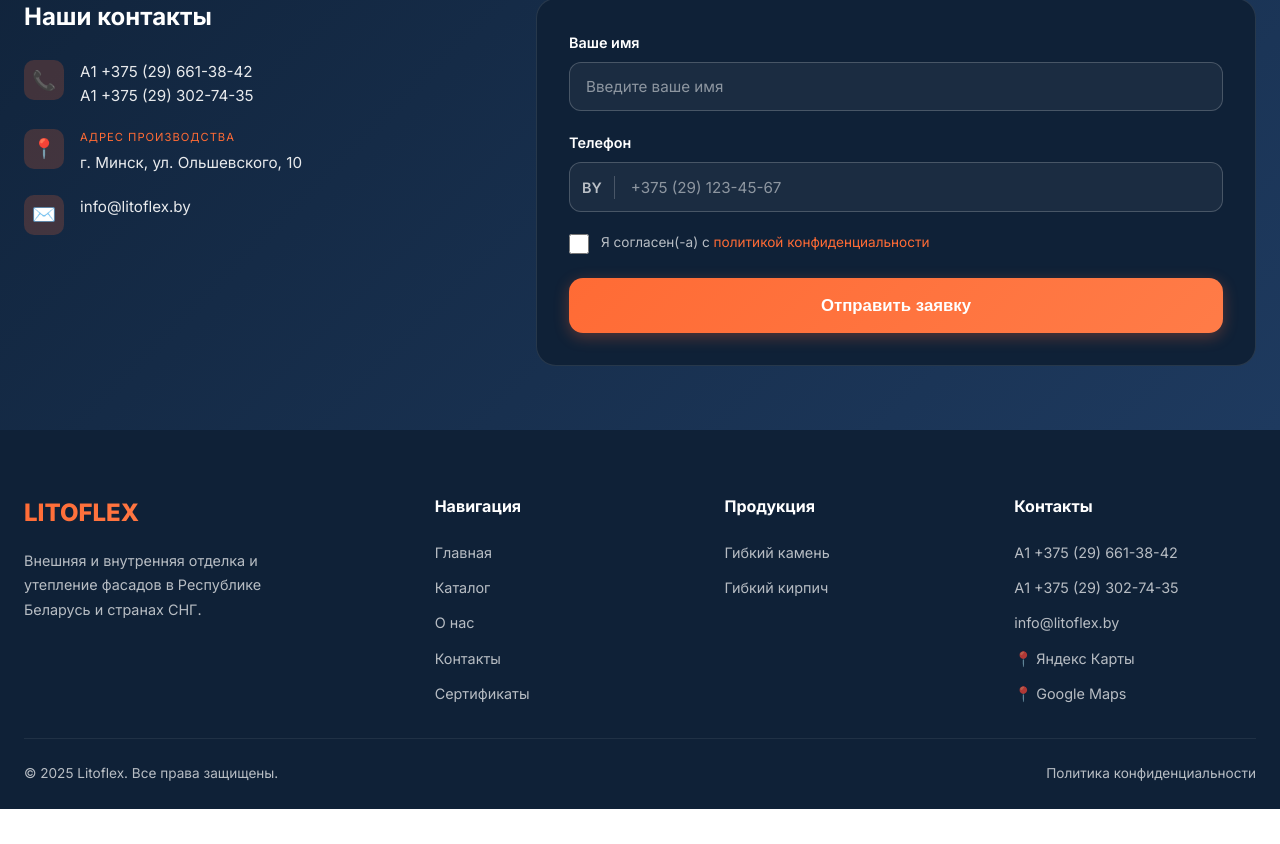
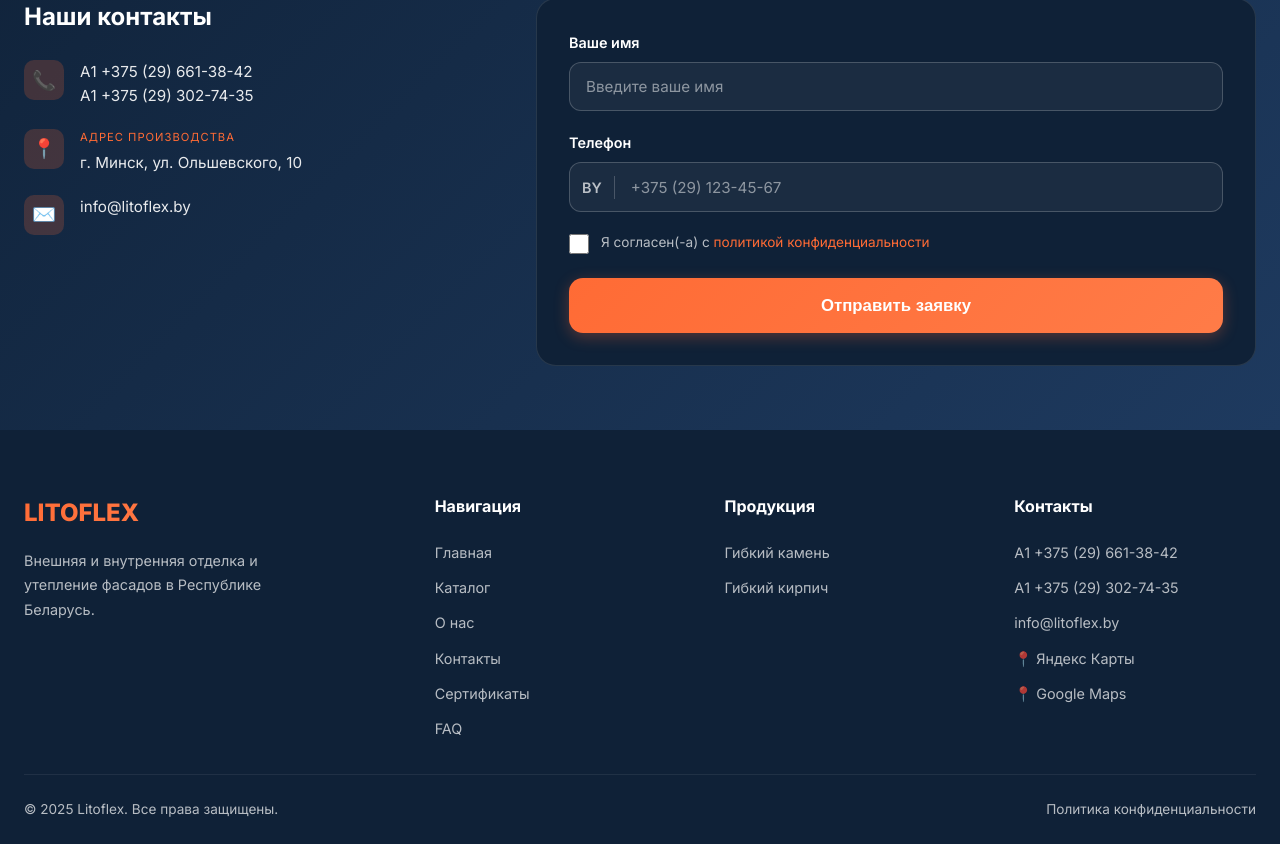
Before and after one commit to Litoflex/litoflex-client, a Next.js app: page / in a window 1280 px wide. Shown: the part 5340-6184 px from the top of the page. Before the commit the page ends 6149 px from the top, so only its background shows below. Built offline with nearby package versions, Linux system fonts and the light colour scheme.

Commit message:
FAQ в футер и мобильное меню

```diff
--- a/src/app/page.tsx
+++ b/src/app/page.tsx
@@ -589,7 +589,7 @@ export default function HomePage() {
         <div className="footer-content">
           <div className="footer-brand">
             <h2>LITOFLEX</h2>
-            <p>Внешняя и внутренняя отделка и утепление фасадов в Республике Беларусь и странах СНГ.</p>
+            <p>Внешняя и внутренняя отделка и утепление фасадов в Республике Беларусь.</p>
           </div>
           <nav className="footer-column">
             <h4>Навигация</h4>
@@ -599,6 +599,7 @@ export default function HomePage() {
               <li><a href="#about">О нас</a></li>
               <li><a href="#contacts">Контакты</a></li>
               <li><Link href="/certificates">Сертификаты</Link></li>
+              <li><Link href="/faq">FAQ</Link></li>
             </ul>
           </nav>
           <nav className="footer-column">
--- a/src/components/layout/RightNav.tsx
+++ b/src/components/layout/RightNav.tsx
@@ -67,6 +67,9 @@ export default function RightNav({
 						<Link className={link()} href="/#contact">
 							Оставить заявку
 						</Link>
+						<Link className={link()} href="/faq">
+							FAQ
+						</Link>
 						<Link className={link()} href="/privacy-policy">
 							Политика конфиденциальности
 						</Link>
```
